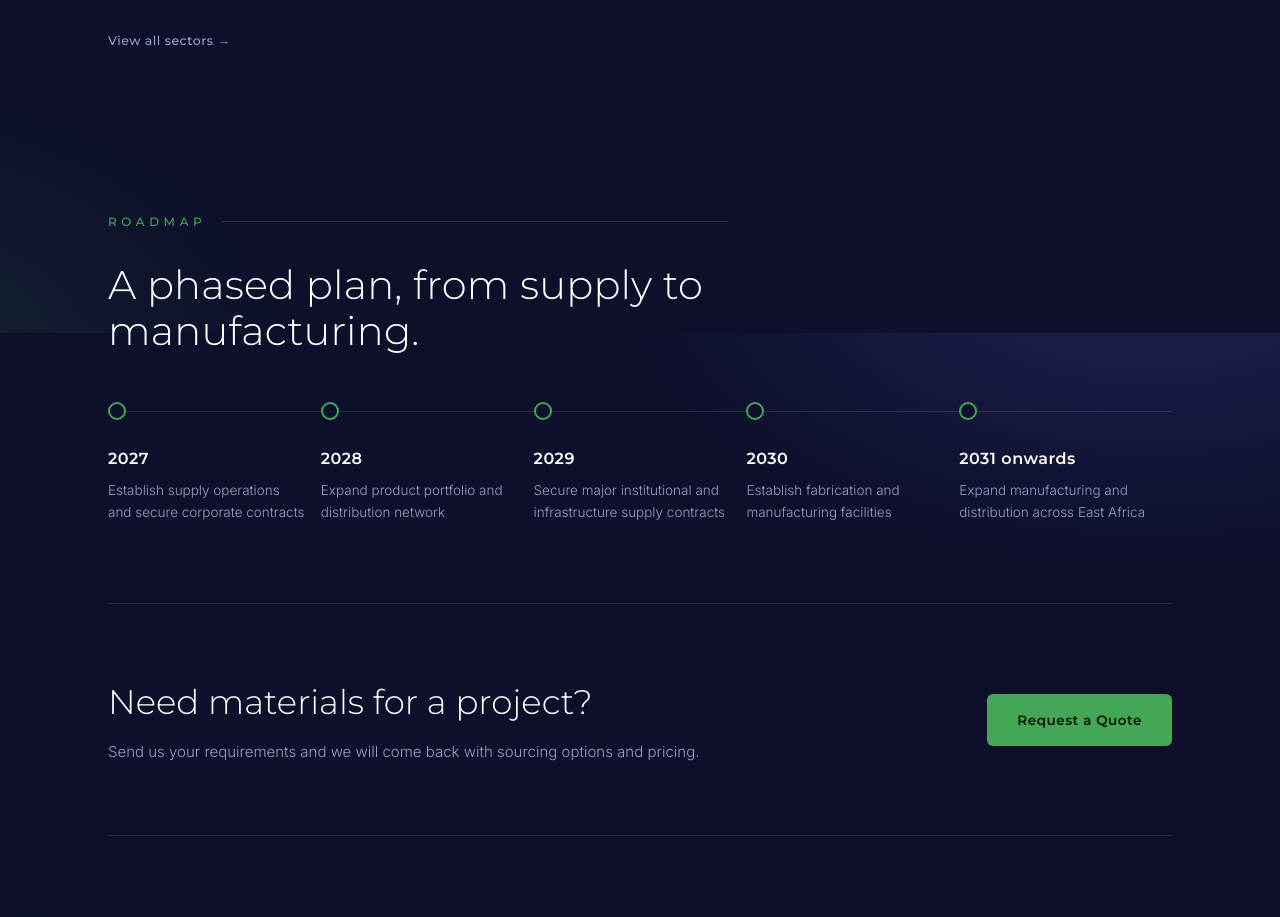
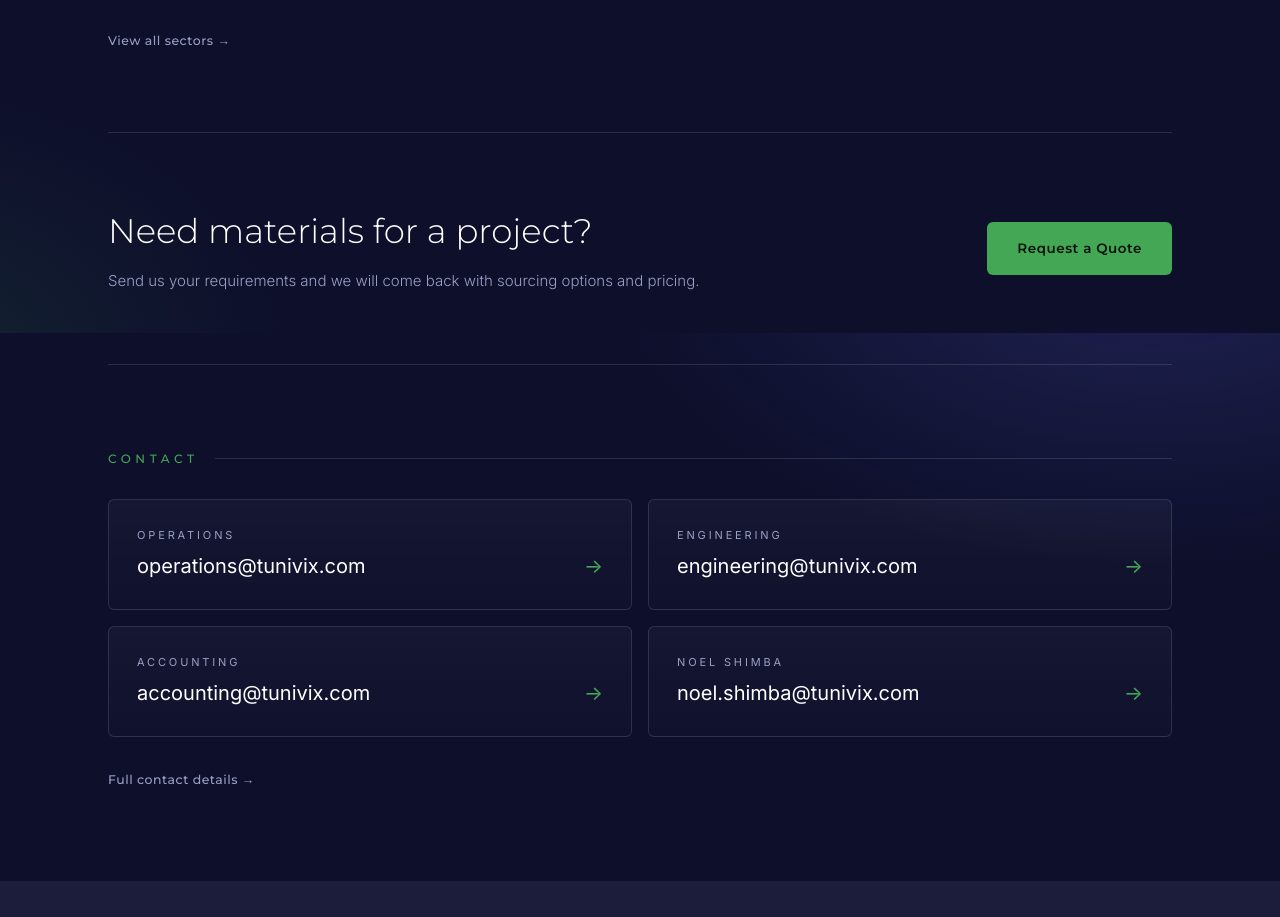
Before and after one commit to miny-ate/Tunivix, a plain HTML site: page index.html in a window 1280 px wide. Shown: the part 2867-3784 px from the top of the page. Drawn offline with nearby package versions, Linux system fonts and the light colour scheme.

Commit message:
Remove roadmap section from index.html
Removed the roadmap section detailing phased plans for supply to manufacturing.

```diff
--- a/index.html
+++ b/index.html
@@ -151,20 +151,6 @@
       </div>
     </section>
 
-    <section class="section process">
-      <div class="section-head">
-        <div class="label">Roadmap</div>
-        <h2 class="section-title">A phased plan, from supply to manufacturing.</h2>
-      </div>
-      <div class="process-track five">
-        <div class="p-step"><div class="p-node"></div><h4>2027</h4><p>Establish supply operations and secure corporate contracts</p></div>
-        <div class="p-step"><div class="p-node"></div><h4>2028</h4><p>Expand product portfolio and distribution network</p></div>
-        <div class="p-step"><div class="p-node"></div><h4>2029</h4><p>Secure major institutional and infrastructure supply contracts</p></div>
-        <div class="p-step"><div class="p-node"></div><h4>2030</h4><p>Establish fabrication and manufacturing facilities</p></div>
-        <div class="p-step"><div class="p-node"></div><h4>2031 onwards</h4><p>Expand manufacturing and distribution across East Africa</p></div>
-      </div>
-    </section>
-
     <section class="cta-band">
       <div>
         <h3>Need materials for a project?</h3>
```
